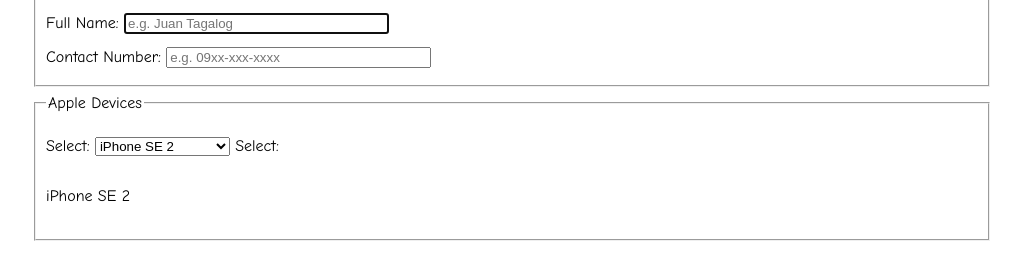
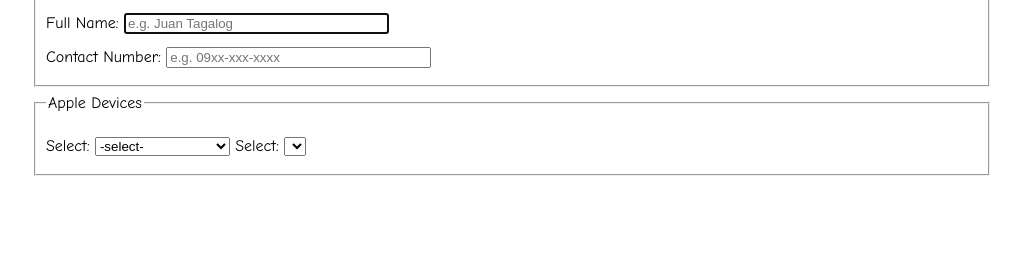
Before and after one commit to ry9ncustodio/webproject, a plain HTML site: page reservation.html in a window 1280 px wide. Shown: the part 223-502 px from the top of the page, without its empty margins (128-1151 px from the left). Drawn offline with Linux system fonts and the light colour scheme.

Commit message:
select apple device then show corresponding storage on next dropdown

```diff
--- a/main.js
+++ b/main.js
@@ -31,3 +31,5 @@
 		pic.className = "hide"
 	}
 }
+
+}
--- a/reservation.html
+++ b/reservation.html
@@ -33,25 +33,38 @@
 	</fieldset>
 	<fieldset>
 		<legend>Apple Devices</legend>
-		Select: <select id="AppleDevices">
-		<option value="iPhone SE 2">iPhone SE 2</option>
-		<option value="iPhone XR">iPhone XR</option>
-		<option value="iPhone XSs">iPhone XS</option>
-		<option value="iPhone XS Max">iPhone XS Max</option>
-		<option value="iPhone 11">iPhone 11</option>
-		<option value="iPhone 11 Pro">iPhone 11 Pro</option>
-		<option value="iPhone 11 Pro Max">iPhone 11 Pro Max</option>
+		Select: <select id="AppleDevices" onchange="refresh()">
+		<option value="1">-select-</option>
+		<option value="2">iPhone SE 2</option>
+		<option value="3">iPhone XR</option>
+		<option value="4">iPhone XS</option>
+		<option value="5">iPhone XS Max</option>
+		<option value="6">iPhone 11</option>
+		<option value="7">iPhone 11 Pro</option>
+		<option value="8">iPhone 11 Pro Max</option>
 		</select>
-		Select: <p id="capacity"></p>
+		Select: <select id="capacitylist">
+		</Select>
 	</fieldset>
-<script src="main.js"></script>
 
 <script>
-var e = document.getElementById("AppleDevices");
-var strUser = e.options[e.selectedIndex].value;
-document.getElementById("capacity").innerHTML = strUser;
 
 
+
+function refresh() {
+	var storage = ["64GB","128GB","256GB"];
+	var storage2 = ["64GB","256GB","512GB"];
+	var x = document.getElementById("AppleDevices").value;
+	var sel = document.getElementById('capacitylist');
+	for(var i = 0; i < storage.length; i++) {
+		    var opt = document.createElement('option');
+		    opt.innerHTML = storage[i];
+		    opt.value = storage[i];
+		    sel.appendChild(opt);
+	}
+
+
+}
 </script>
 </body>
 </html>
```
